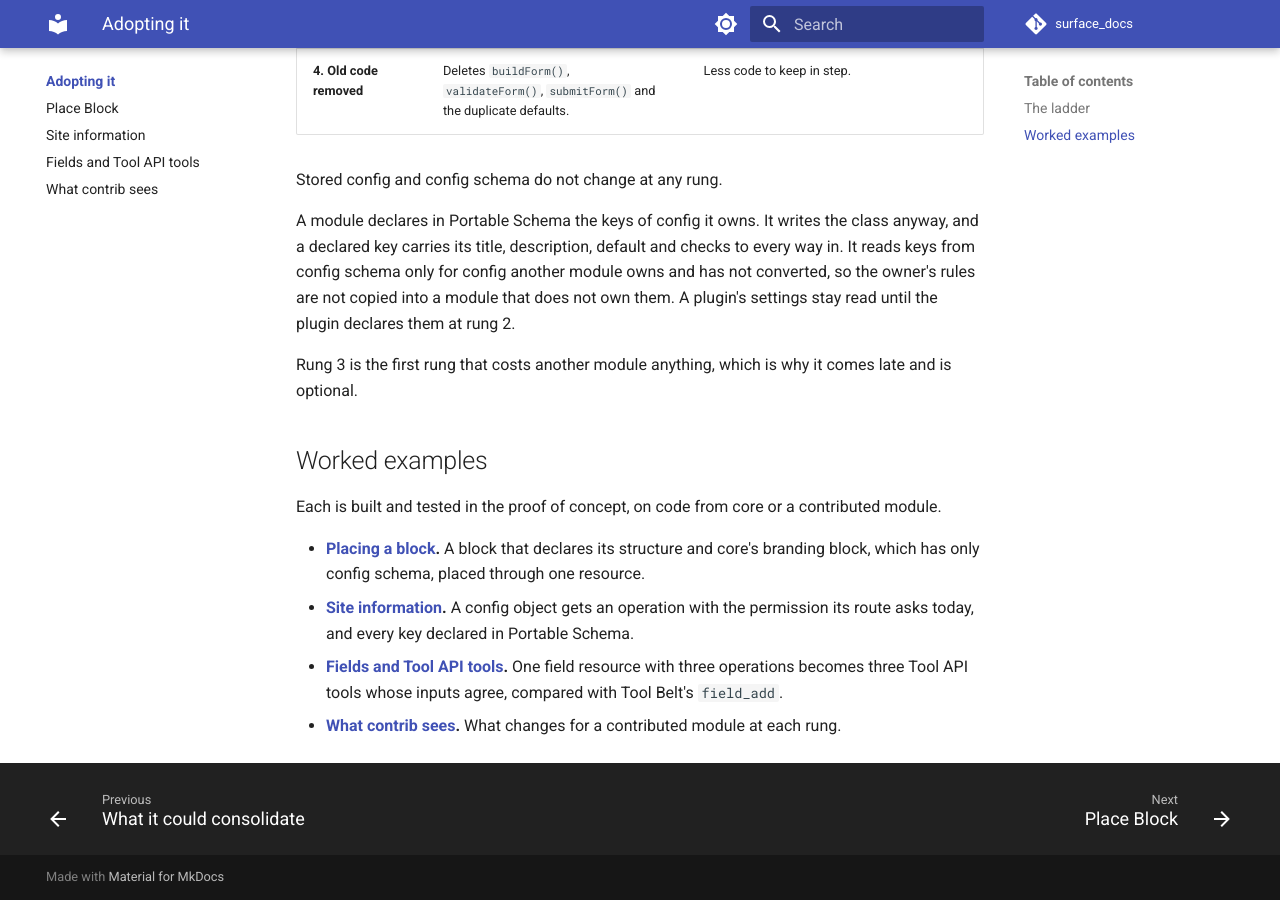
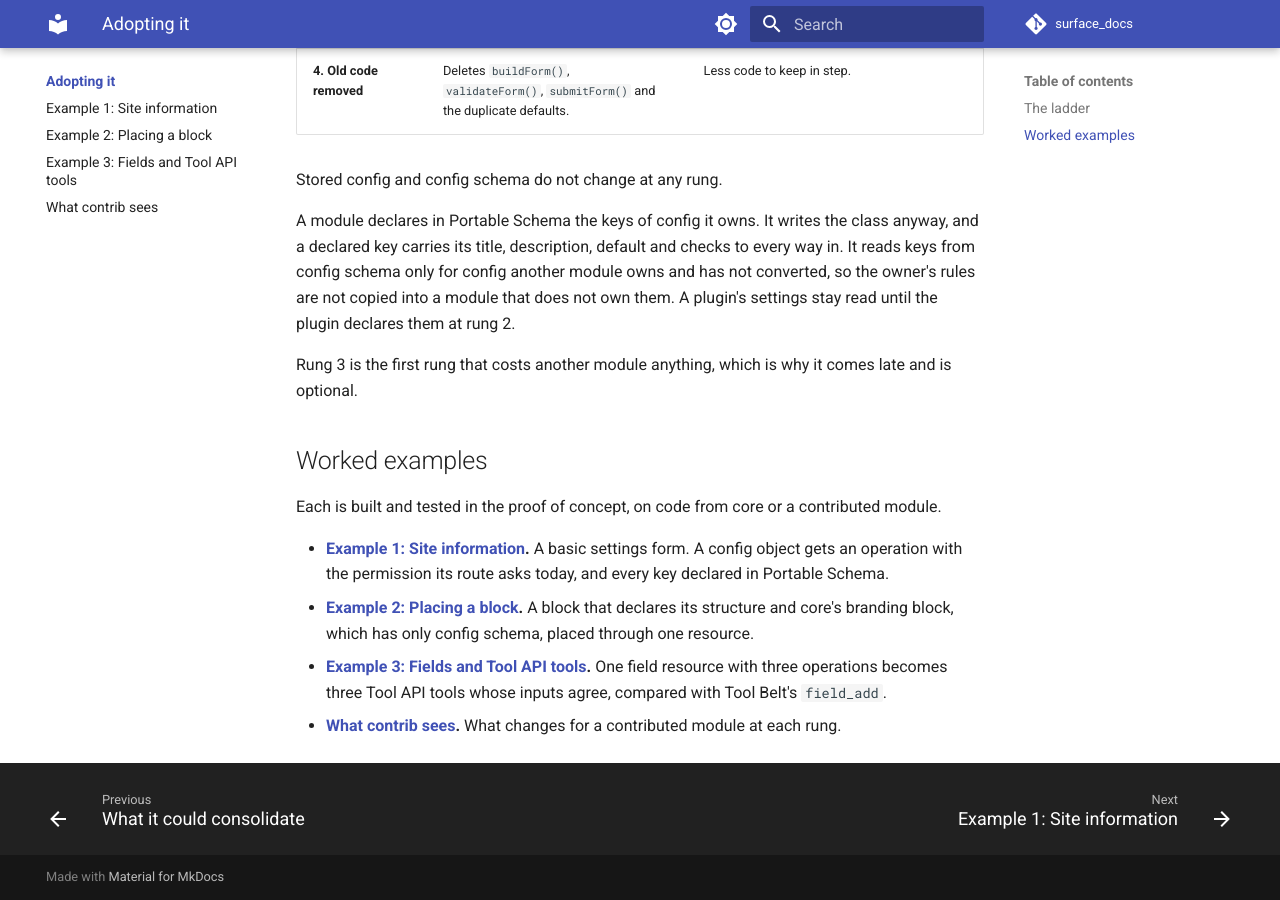
Before and after one commit to mlander/surface_docs, an MkDocs documentation site: the page built from docs/adopting/index.md, in a window 1280 px wide and 900 px high, scrolled down 801 px. Built offline with MkDocs 1.6.1 and Material for MkDocs 9.7.7, drawn with Linux system fonts in a browser that asks for light colours; comment, search, counter and statistics services are not loaded.

Commit message:
Number the worked examples; site information first, as a basic settings form

```diff
--- a/docs/adopting/fields-and-tools.md
+++ b/docs/adopting/fields-and-tools.md
@@ -1,4 +1,4 @@
-# Fields and Tool API tools
+# Example 3: Fields and Tool API tools
 
 A field on a bundle becomes one resource, `field.instance`, with three operations: create a field with a new storage, reuse an existing storage on another bundle, and update a field. Each operation becomes a Tool API tool. The three read one structure, so their inputs agree.
 
--- a/docs/adopting/index.md
+++ b/docs/adopting/index.md
@@ -24,7 +24,7 @@ Rung 3 is the first rung that costs another module anything, which is why it com
 
 Each is built and tested in the proof of concept, on code from core or a contributed module.
 
-- **[Placing a block](place-block.md).** A block that declares its structure and core's branding block, which has only config schema, placed through one resource.
-- **[Site information](site-information.md).** A config object gets an operation with the permission its route asks today, and every key declared in Portable Schema.
-- **[Fields and Tool API tools](fields-and-tools.md).** One field resource with three operations becomes three Tool API tools whose inputs agree, compared with Tool Belt's `field_add`.
+- **[Example 1: Site information](site-information.md).** A basic settings form. A config object gets an operation with the permission its route asks today, and every key declared in Portable Schema.
+- **[Example 2: Placing a block](place-block.md).** A block that declares its structure and core's branding block, which has only config schema, placed through one resource.
+- **[Example 3: Fields and Tool API tools](fields-and-tools.md).** One field resource with three operations becomes three Tool API tools whose inputs agree, compared with Tool Belt's `field_add`.
 - **[What contrib sees](contrib.md).** What changes for a contributed module at each rung.
--- a/docs/adopting/place-block.md
+++ b/docs/adopting/place-block.md
@@ -1,4 +1,4 @@
-# Placing a block
+# Example 2: Placing a block
 
 A placed block becomes one resource, `block.placement`, with create, update and delete operations. Its `settings` key holds whatever the chosen block plugin takes. A plugin that declares its structure is placed through that structure (rung 2). A plugin with only config schema has its structure read from that schema and is placed the same way, with no change to the plugin (rung 0).
 
--- a/mkdocs.yml
+++ b/mkdocs.yml
@@ -69,9 +69,9 @@ nav:
       - What it could consolidate: why/consolidates.md
   - Adopting it:
       - adopting/index.md
-      - Place Block: adopting/place-block.md
-      - Site information: adopting/site-information.md
-      - Fields and Tool API tools: adopting/fields-and-tools.md
+      - "Example 1: Site information": adopting/site-information.md
+      - "Example 2: Placing a block": adopting/place-block.md
+      - "Example 3: Fields and Tool API tools": adopting/fields-and-tools.md
       - What contrib sees: adopting/contrib.md
   - Path into core:
       - path/index.md
```
Also changed, not shown: docs/adopting/site-information.md (+2 -2 lines).
